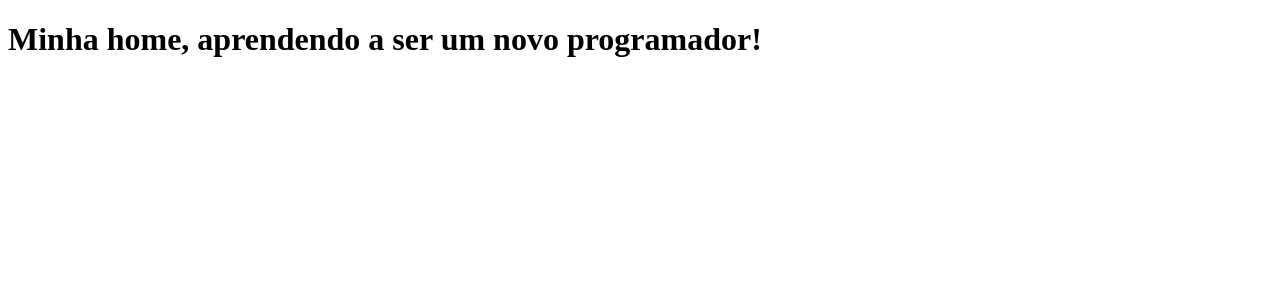
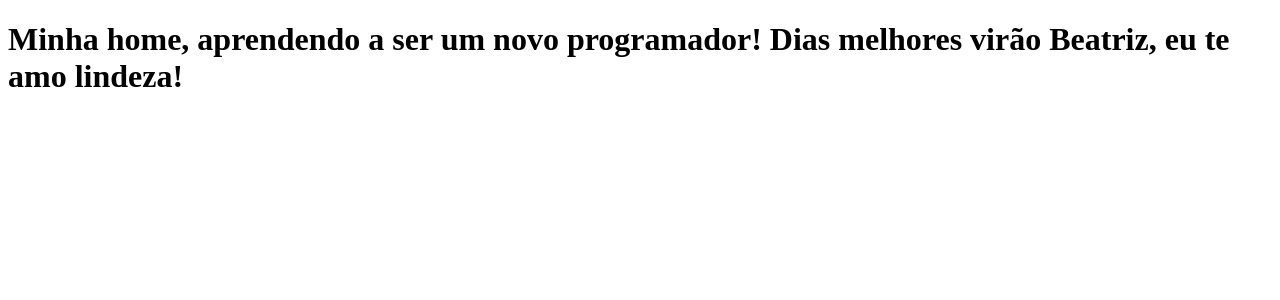
Before and after one commit to torresdavi/clone-tabnews, a Next.js app: page / in a window 1280 px wide. Shown: the top 300 px of the page. Built offline with nearby package versions, Linux system fonts and the light colour scheme.

Commit message:
Mudando a mensagem da tela inicial

```diff
--- a/pages/index.js
+++ b/pages/index.js
@@ -1,5 +1,6 @@
 function Home(){
-  return <h1>Minha home, aprendendo a ser um novo programador!</h1>
+  return <h1>Minha home, aprendendo a ser um novo programador! Dias melhores virão Beatriz, eu te amo lindeza!</h1>
+
 }
 
 export default Home;
```
